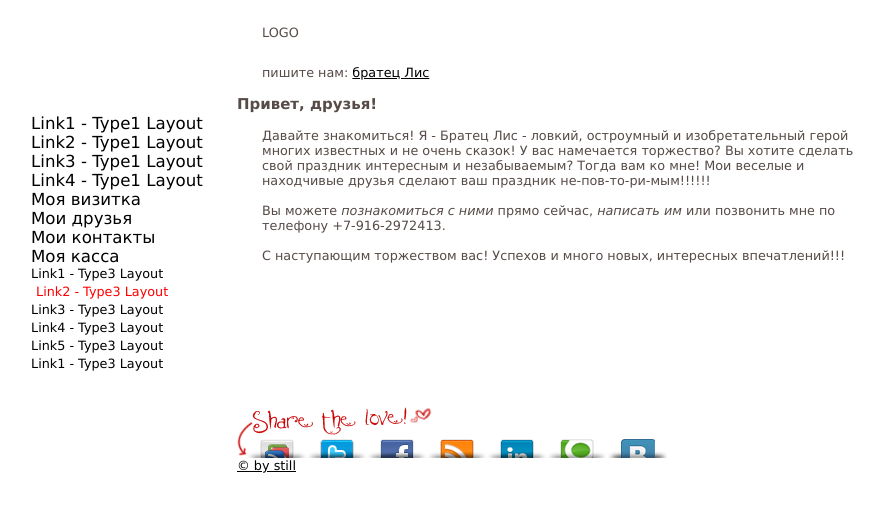
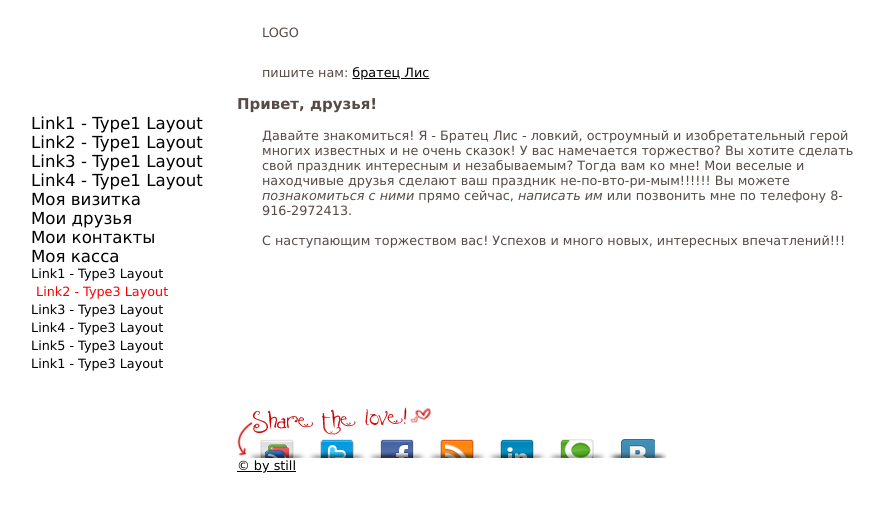
Before and after one commit to bratetslis/Site, a Jekyll site: the page built from testpage4.md, in a window 1280 px wide. Shown: the top 512 px of the page, without its empty margins (211-1095 px from the left). Built offline with Jekyll 4.4.1, drawn with Linux system fonts in a browser that asks for light colours.

Commit message:
Update testpage4.md

```diff
--- a/testpage4.md
+++ b/testpage4.md
@@ -7,9 +7,8 @@ nav: element
 Давайте знакомиться!
 Я - Братец Лис - ловкий, остроумный и изобретательный герой многих известных и не очень сказок!
 У вас намечается торжество? Вы хотите сделать свой праздник интересным и незабываемым? Тогда вам ко мне!
-Мои веселые и находчивые друзья сделают ваш праздник не-пов-то-ри-мым!!!!!!
-
-Вы можете *познакомиться с ними* прямо сейчас, *написать им* или позвонить мне по телефону +7-916-2972413.
+Мои веселые и находчивые друзья сделают ваш праздник не-по-вто-ри-мым!!!!!!
+Вы можете *познакомиться с ними* прямо сейчас, *написать им* или позвонить мне по телефону 8-916-2972413.
 
 
 С наступающим торжеством вас!
```
